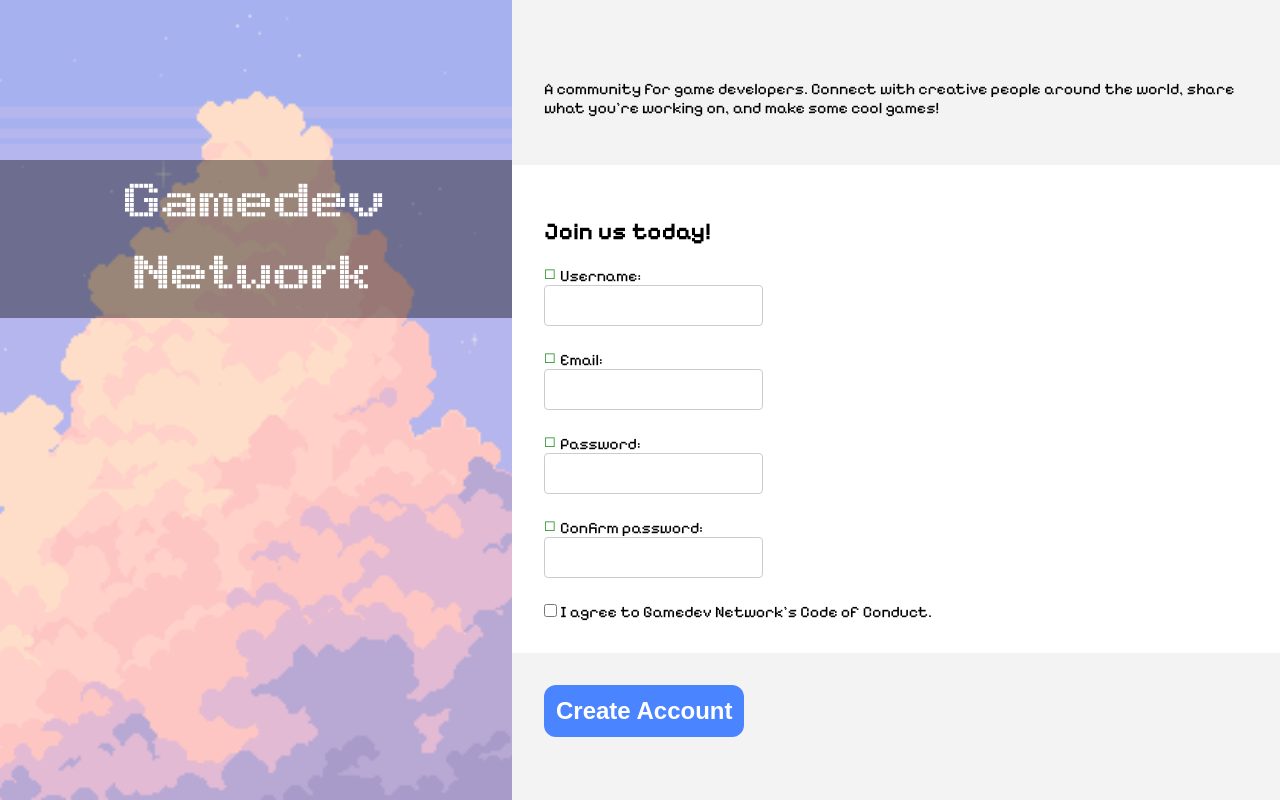
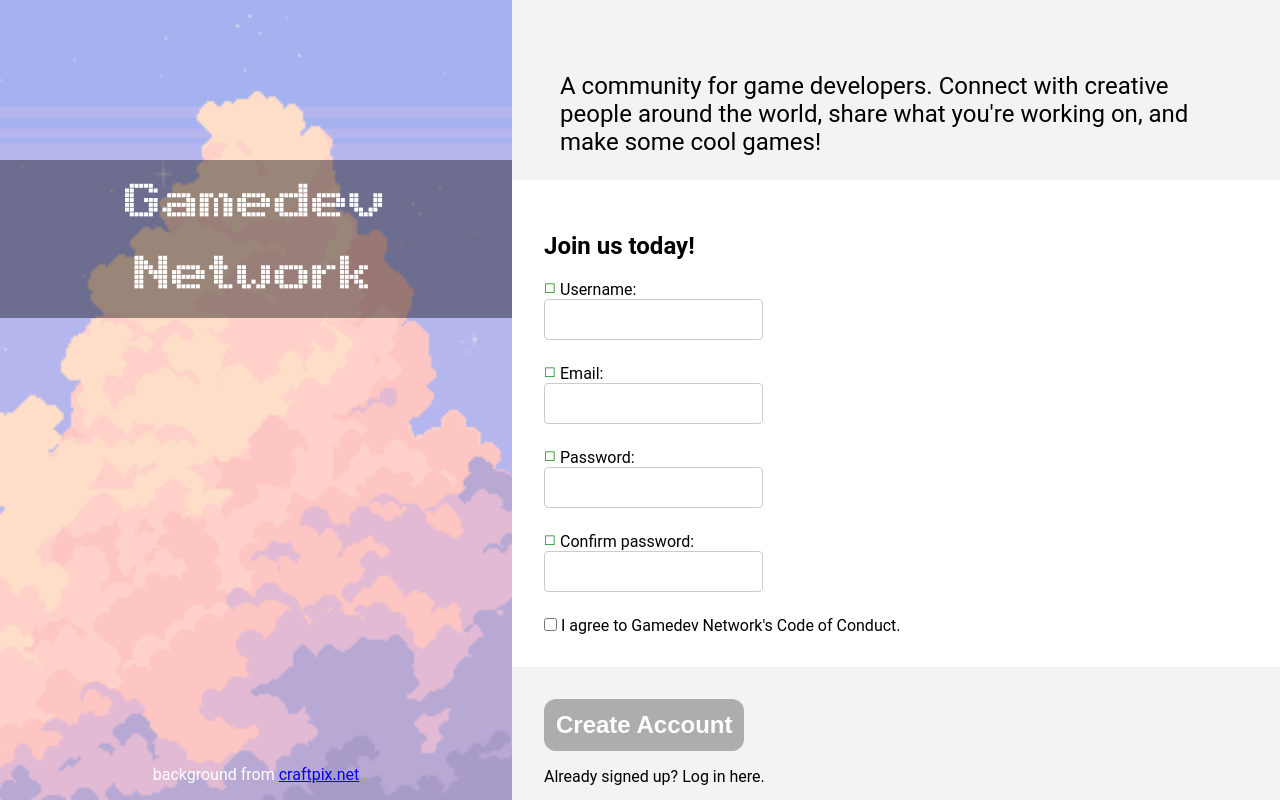
Before and after one commit to sandboks/odin-signup, a plain HTML site: page index.html in a window 1280 px wide. Drawn offline with Linux system fonts and the light colour scheme.

Commit message:
button changes when input is valid, css cleaned up to scale properly

```diff
--- a/index.html
+++ b/index.html
@@ -12,6 +12,9 @@
     <div class="leftColumn">
         <div class="titleBanner">
             <h1>Gamedev Network</h1>
+        </div>
+        <div class="artCredit">
+            <p>background from <a href="https://craftpix.net/freebies/free-sky-with-clouds-background-pixel-art-set/">craftpix.net</a></p>
         </div>
     </div>
     <div class="rightColumn">
@@ -89,13 +92,14 @@
                         </div>
                         -->
                         <div>
-                            <input type="checkbox" id="newsletter" name="news_letter">
-                            <label for="newsletter">I agree to Gamedev Network's Code of Conduct.</label>
+                            <input type="checkbox" id="codeOfConduct" name="codeOfConduct" required>
+                            <label for="codeOfConduct">I agree to Gamedev Network's Code of Conduct.</label>
                         </div>
             </div>
         </div>
         <div class="rightBottom">
             <button type="submit" id="submitButton">Create Account</button>
+            <p>Already signed up? Log in here.</p>
         </div>
         </form>
     </div>
--- a/style.css
+++ b/style.css
@@ -4,20 +4,6 @@ body {
     flex-direction: row;
     margin: 0px;
 }
-
-/*
-input:user-valid,
-select:user-valid,
-textarea:user-valid {
-  border-color: green;
-}
-
-input:user-invalid,
-select:user-invalid,
-textarea:user-invalid {
-  border-color: red;
-}
-*/
 
 
 
@@ -59,11 +45,8 @@ input, select {
     overflow: hidden;
 
     justify-content: center;
-    align-items: center;
+    align-items: end;
     gap: 0px 48px;
-
-    align-items: flex-start;
-    justify-content: center;
 
     /*
     font-family: 'norse-bold-font';
@@ -96,6 +79,10 @@ input, select {
   width: 100%
 }
 
+.artCredit {
+  color: white;
+}
+
 /*
 
 // <uniquifier>: Use a unique and descriptive class name
@@ -116,18 +103,21 @@ input, select {
 
 .rightColumn {
     display: flex;
-    flex-flow: column nowrap;
     justify-content: center;
     /*
     flex-direction: column;
     flex-grow: 3;
     */
     width: 60vw;
+    height: 100vh;
+    overflow: overlay;
 
 
     background-color: #f3f3f3;
+}
 
-    font-family: "pixelifySans";
+.rightColumn h2 {
+  /*font-family: "pixelifySans";*/
 }
 
 .rightColumnContents {
@@ -135,8 +125,12 @@ input, select {
 }
 
 .topIntro, .formInput, .rightBottom {
+  padding: 2em;
+}
 
-  padding: 2em;
+.topIntro {
+  font-size: 1.5em;
+  padding-bottom: 0;
 }
 
 .formInput {
@@ -199,7 +193,7 @@ form li + li {
   margin-bottom: 2em;
 }
 
-.rightBottom button {
+button {
   padding: 12px;
   border-radius: 0.5em;
   border: 0px;
@@ -211,3 +205,8 @@ form li + li {
   color: white;
   background-color: rgb(75, 132, 255);
 }
+
+.buttonOff {
+  color: white;
+  background-color: rgb(173, 173, 173);
+}
--- a/validation.js
+++ b/validation.js
@@ -1,14 +1,12 @@
 var p2attempted = false;
 
 var submitButton = document.querySelector("#submitButton");
-submitButton.addEventListener("click",  () => {
-    ValidatePasswords();
-});
 
 var userfield = document.querySelector("#username");
 var emailfield = document.querySelector("#email");
 var p1field = document.querySelector("#user_password1");
 var p2field = document.querySelector("#user_password2");
+var agreeField = document.querySelector("#codeOfConduct");
 
 var tickboxes = document.querySelectorAll("#checkbox");
 var errorFields = document.querySelectorAll(".errorMessage");
@@ -21,23 +19,33 @@ var errorMessages = [
     "Passwords do not match"
 ]
 
-
-userfield.addEventListener("blur", () => {
+userfield.addEventListener("input", () => {
     tickboxes[0].textContent = userfield.checkValidity() ? "✔" : "☐";
+    ValidateForm();
 });
-emailfield.addEventListener("blur", () => {
+emailfield.addEventListener("input", () => {
     tickboxes[1].textContent = emailfield.checkValidity() ? "✔" : "☐";
+    ValidateForm();
 });
 p1field.addEventListener("blur", () => {
-    ValidatePasswords();
+    //ValidatePasswords();
+    ValidateForm();
 });
 p2field.addEventListener("blur", () => {
-    ValidatePasswords();
+    //ValidatePasswords();
+    ValidateForm();
 });
-
 p2field.addEventListener("focus", () => {
     p2attempted = true;
 });
+agreeField.addEventListener("input", () => {
+    ValidateForm();
+});
+
+function ValidateForm() {
+    var valid = (userfield.checkValidity() && emailfield.checkValidity() && ValidatePasswords() && agreeField.checked);
+    submitButton.className = (valid ? "" : "buttonOff");
+}
 
 function ValidatePasswords() {
     var match = false;
@@ -58,12 +66,8 @@ function ValidatePasswords() {
         errorFields[3].textContent = match ? "" : errorMessages[3];
     }
 
-    if (!(match)) {
-        //alert("passwords don't match");
-        //p1field.setCustomValidity("Passwords must match!");
-    }
-
-
-
     return (match);
 }
+
+//let submitButton = document.querySelector("#submitButton");
+ValidateForm();
```
